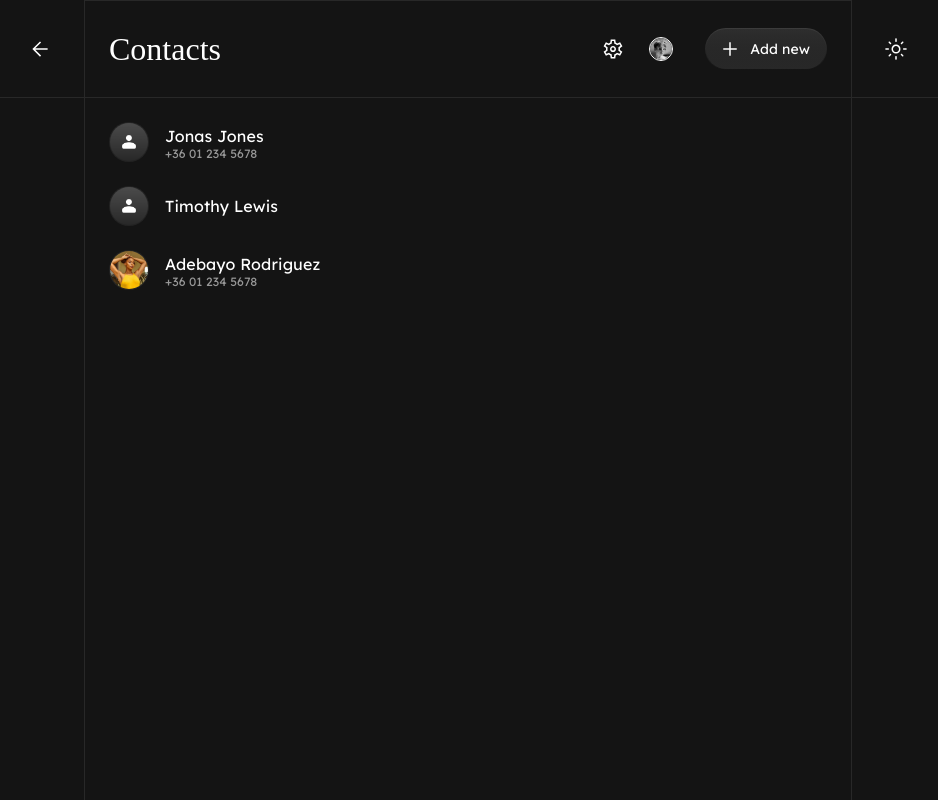
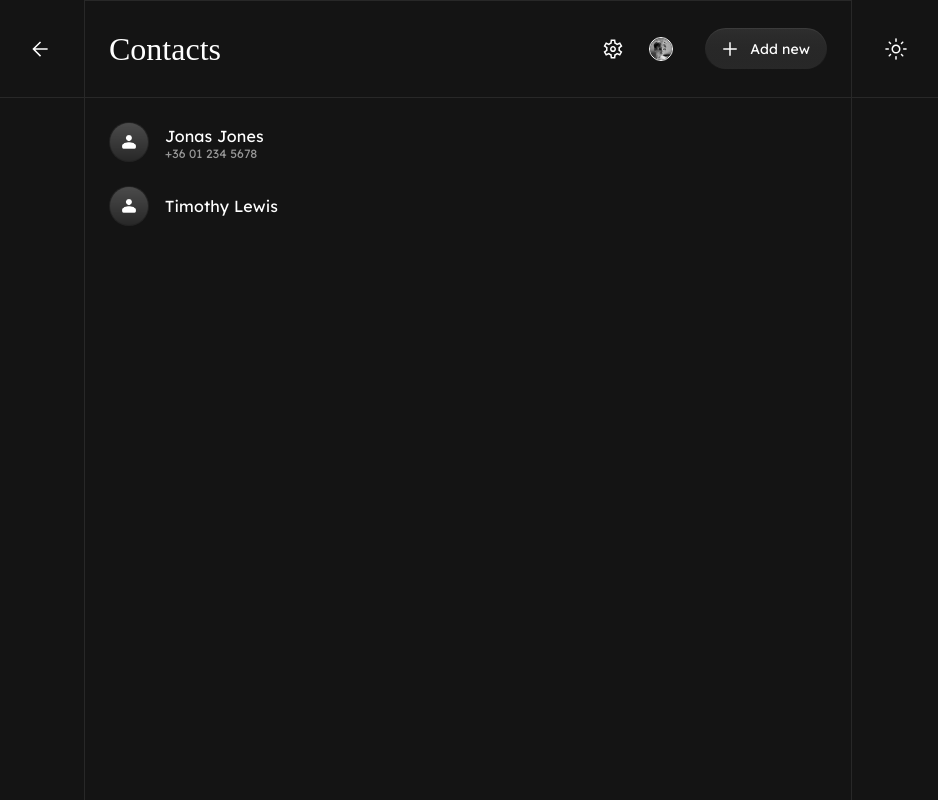
Before and after one commit to nemethricsi/ux-studio-contacts-app, a Next.js app: page / in a window 1280 px wide. Shown: the whole page, without its empty margins (172-1110 px from the left). Built offline with nearby package versions, Linux system fonts and the light colour scheme.

Commit message:
remove temporary pictures

```diff
--- a/app/page.tsx
+++ b/app/page.tsx
@@ -16,12 +16,6 @@ export default function Home() {
             phoneNumber="+36 01 234 5678"
           />
           <ContactListItem contactId={2} name="Timothy Lewis" />
-          <ContactListItem
-            contactId={3}
-            name="Adebayo Rodriguez"
-            phoneNumber="+36 01 234 5678"
-            imageUrl="/images/Adebayo.png"
-          />
         </div>
         <div className="hidden flex-grow md:flex" />
       </main>
```
Also changed, not shown: public/images/Adebayo.png (deleted).
